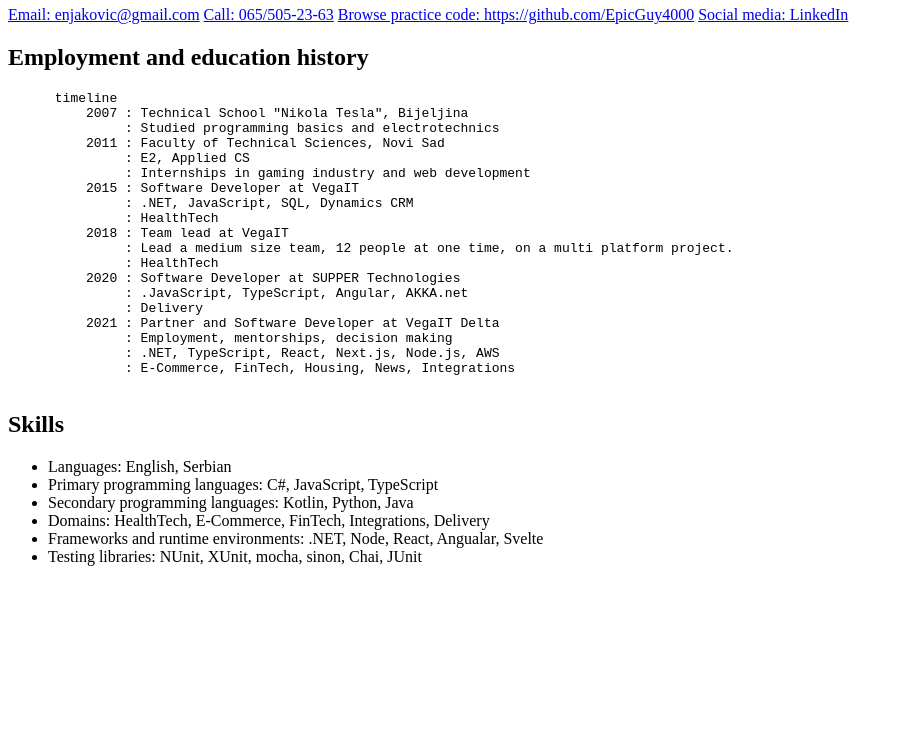
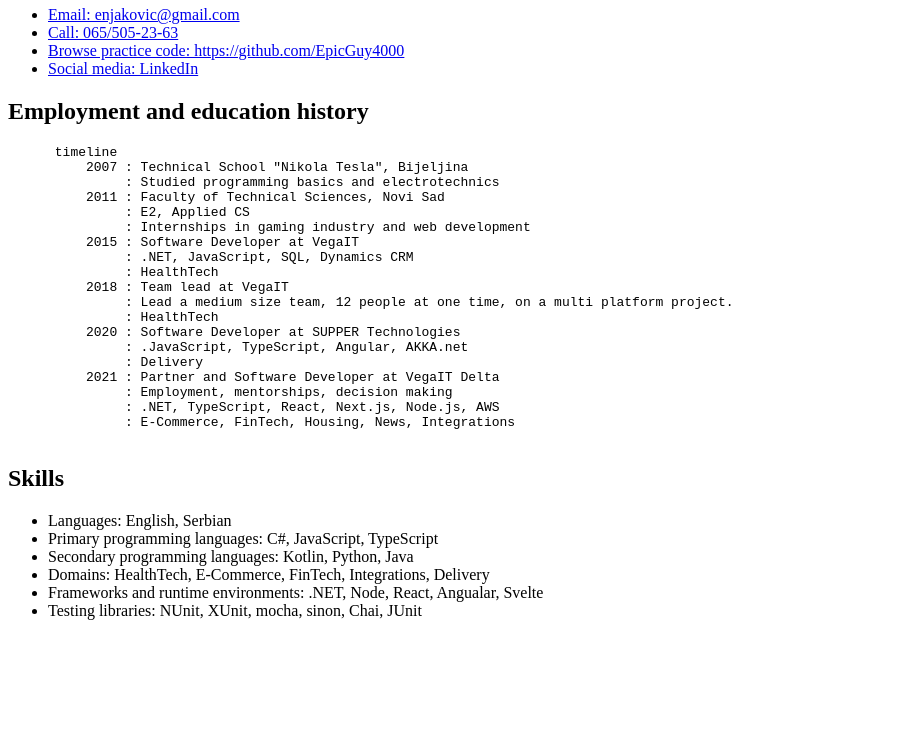
Before and after one commit to EpicGuy4000/cv, a plain HTML site: page index.html in a window 1280 px wide. Shown: the part 60-800 px from the top of the page, without its empty margins (0-904 px from the left). Drawn offline with Linux system fonts and the light colour scheme.

Commit message:
Fix contact information formatting

```diff
--- a/index.html
+++ b/index.html
@@ -4,12 +4,12 @@
   </head>
   <body>
     <h1>Miroljub Enjaković</h1>
-    <div>
-      <a href="mailto:enjakovic@gmail.com">Email: enjakovic@gmail.com</a>
-      <a href="tel:+381655052363">Call: 065/505-23-63</a>
-      <a href="https://github.com/EpicGuy4000">Browse practice code: https://github.com/EpicGuy4000</a>
-      <a href="https://www.linkedin.com/in/miroljub-enjakovic-50587a31/">Social media: LinkedIn</a>
-    </div>
+    <ul>
+      <li><a href="mailto:enjakovic@gmail.com">Email: enjakovic@gmail.com</a></li>
+      <li><a href="tel:+381655052363">Call: 065/505-23-63</a></li>
+      <li><a href="https://github.com/EpicGuy4000">Browse practice code: https://github.com/EpicGuy4000</a></li>
+      <li><a href="https://www.linkedin.com/in/miroljub-enjakovic-50587a31/">Social media: LinkedIn</a></li>
+    </ul>
     <h2>Employment and education history</h2>
     <pre class="mermaid">
       timeline
```
